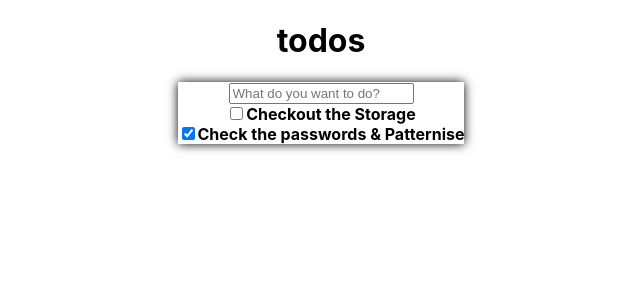
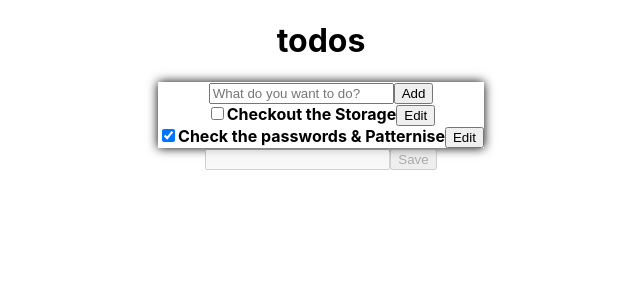
Before and after one commit to gharshr/DemoApplication-ts, a React (Create React App) app: page / in a window 1280 px wide. Shown: the top 300 px of the page, without its empty margins (319-959 px from the left). Built offline with nearby package versions, Linux system fonts and the light colour scheme.

Commit message:
29/08/2020 - Updated Changes

```diff
--- a/src/App.scss
+++ b/src/App.scss
@@ -6,3 +6,8 @@
   box-shadow: 0px 0px 10px;
   display: inline-block;
 }
+
+.like-text {
+  border: hidden;
+  display: inline-block;
+}
--- a/src/App.tsx
+++ b/src/App.tsx
@@ -4,22 +4,28 @@ import { RootState } from './index'
 import { connect } from 'react-redux'
 import './App.scss';
 import { todoNodeStructure } from './todoSlice';
-import { ADD_TODO } from './todoSlice'
+import { ADD_TODO, UPDATE_TODO } from './todoSlice'
 
 function App(props : any) {
   const [toDoTitle, updateToDoTitle] = useState('');
+  const [editedTitle, updateExistingTitle] = useState('');
+  const [id,updateId] = useState(props.todos.length+1);
 
   return (
     <div className="App">
       <h1>todos</h1>
       <div className="opaque">
         <input type="text" placeholder="What do you want to do?" value={toDoTitle} onChange={(e) => updateToDoTitle(e.target.value)}/>
+        <button type="button" onClick={() => { props.ADD_TODO({id: props.todos.length + 1, title : toDoTitle, completed : false}); updateToDoTitle('') }}>Add</button>
         {
           props.todos.map((todo : todoNodeStructure,index : number) => {
-            return <TodoNode title={todo.title} completed={todo.completed} key={index}/>
+            return <TodoNode title={todo.title} completed={todo.completed} key={todo.id} id={todo.id} updateToDoTitle={updateExistingTitle} updateId={updateId}/>
           })
         }
       </div>
+      <br/>
+      <input id="edit_todo_input" disabled type="text" value={editedTitle} onChange={(e) => updateExistingTitle(e.target.value)}/>
+      <button id="edit_todo_button" disabled onClick={() => { props.UPDATE_TODO({id: id, title : editedTitle}); (document.getElementById('edit_todo_input') as HTMLInputElement).disabled = true; (document.getElementById('edit_todo_button') as HTMLButtonElement).disabled = true}}>Save</button>
     </div>
   );
 }
@@ -28,6 +34,6 @@ const mapStateToProps = (state : RootState) => ({
   todos : state
 })
 
-const mapDispatchToProps = { ADD_TODO }
+const mapDispatchToProps = { ADD_TODO, UPDATE_TODO }
 
 export default connect(mapStateToProps,mapDispatchToProps)(App);
--- a/src/TodoNode.tsx
+++ b/src/TodoNode.tsx
@@ -1,13 +1,20 @@
-import React, { useState } from 'react';
+import React, { useState, Dispatch, SetStateAction } from 'react';
 import { todoNodeStructure } from './todoSlice';
 
-function TodoNode(props : todoNodeStructure) {
+interface props extends todoNodeStructure {
+    updateToDoTitle : any,
+    updateId : any
+}
+
+function TodoNode(props : props ) {
+    //console.log(rest)
     const [completed,updateStatus] = useState(props.completed);
     const [title,updateTitle] = useState(props.title);
     return (
         <div>
             <input type="checkbox" checked={completed} onChange={() => updateStatus(!completed)}/>
             <b>{props.title}</b>
+            <button type="button" onClick={() => { props.updateToDoTitle(title); props.updateId(props.id); (document.getElementById('edit_todo_input') as HTMLInputElement).disabled = false; (document.getElementById('edit_todo_button') as HTMLButtonElement).disabled = false}  }>Edit</button>
         </div>
     )
 }
--- a/src/index.tsx
+++ b/src/index.tsx
@@ -5,7 +5,7 @@ import App from './App';
 import * as serviceWorker from './serviceWorker';
 import { configureStore } from '@reduxjs/toolkit';
 import reducer from './todoSlice';
-import {Provider} from 'react-redux';
+import { Provider } from 'react-redux';
 export type RootState = ReturnType<typeof store.getState>
 
 const store = configureStore({
--- a/src/todoSlice.tsx
+++ b/src/todoSlice.tsx
@@ -1,18 +1,26 @@
 import { createSlice } from  '@reduxjs/toolkit';
 
 export interface todoNodeStructure {
+  id : number,
   title : string,
   completed : boolean
 }
 
 const { reducer, actions } = createSlice({
   name : 'todos',
-  initialState : [{title : 'Checkout the Storage', completed : false}, {title : 'Check the passwords & Patternise', completed : true}] as todoNodeStructure[],
+  initialState : [{id : 1, title : 'Checkout the Storage', completed : false}, {id: 2, title : 'Check the passwords & Patternise', completed : true}] as todoNodeStructure[],
   reducers : {
-    ADD_TODO : state => state,
+    ADD_TODO : (state : todoNodeStructure[], action : {payload : todoNodeStructure}) => {
+      state.push(action.payload);
+      return state;
+    },
+    UPDATE_TODO : (state : todoNodeStructure[], action : {payload : {id : number, title : string}}) => {
+      state[action.payload.id].title = action.payload.title
+      return state;
+    },
     DELETE_TODO : state => state
   }
 })
 
 export default reducer;
-export const { ADD_TODO, DELETE_TODO } = actions;
+export const { ADD_TODO, DELETE_TODO, UPDATE_TODO } = actions;
```
